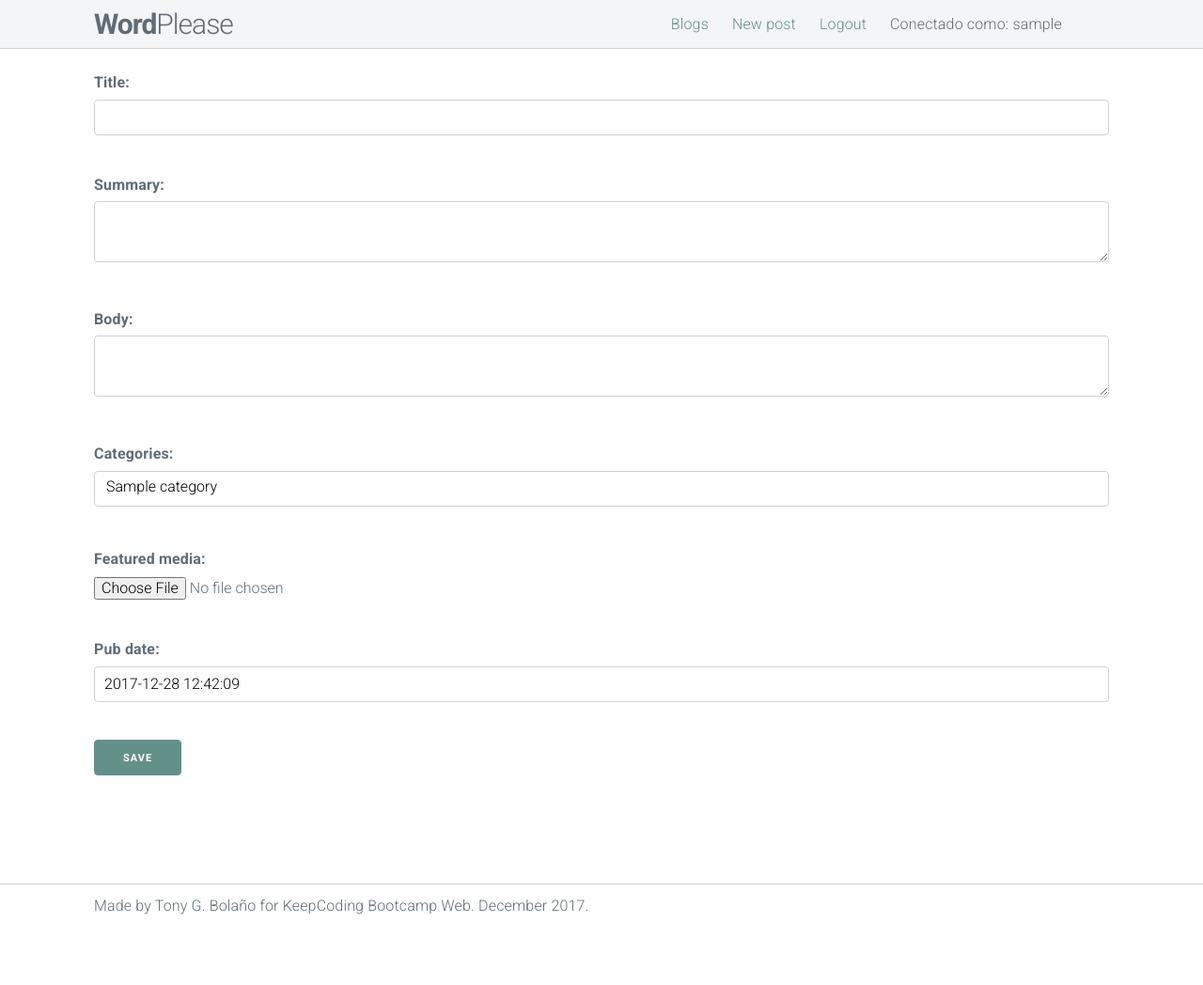
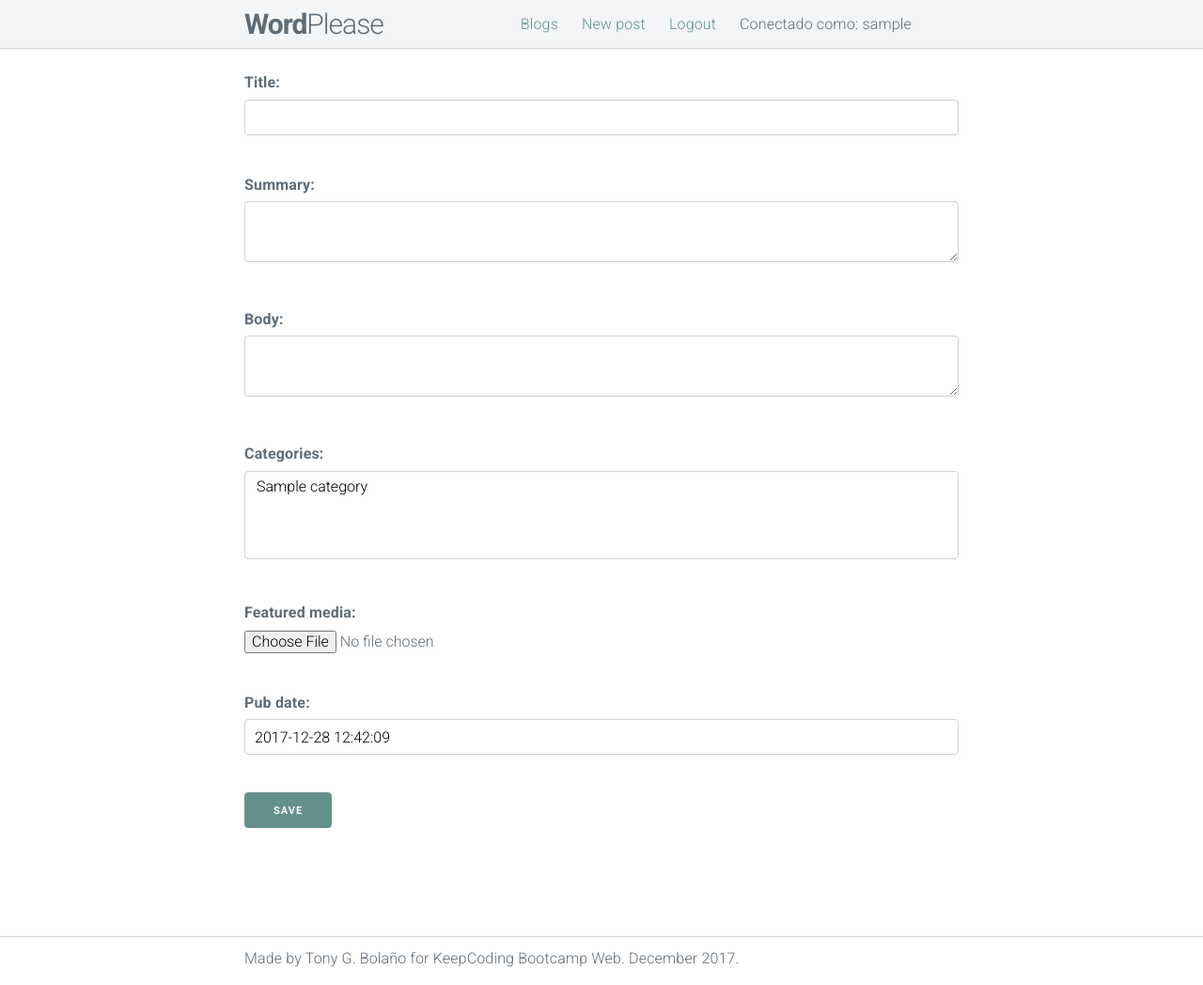
Before and after one commit to tonybolanyo/wordplease, a Django app: page /new-post/ in a window 1280 px wide. Shown: the whole page at 94% size. Before the commit the page ends 973 px from the top, so only its background shows below. Run offline with Django 3.2, Linux system fonts and the light colour scheme; a user stored in the database is signed in; tables that the repository leaves empty hold one stand-in row (values such as "Sample post"); some libraries are stand-ins or nearby versions.

Commit message:
Styling details

```diff
--- a/src/static/css/wordplease.css
+++ b/src/static/css/wordplease.css
@@ -12,6 +12,10 @@ a, h1, h2, h3, h4, h5, h6 {
     text-align: center;
 }
 
+.container {
+    max-width: 80rem;
+}
+
 /* Forms */
 .button, button, input[type='button'], input[type='reset'], input[type='submit'] {
     background-color: #64908A;
@@ -22,6 +26,15 @@ a, h1, h2, h3, h4, h5, h6 {
     background-color: transparent;
     color: #424254;
 }
+
+select[multiple] {
+    height: 100%;
+}
+
+button, input, optgroup, select, textarea {
+    font-family: 'Roboto', 'Helvetica Neue', 'Helvetica', 'Arial', sans-serif;
+}
+
 /* Navbar */
 .navigation {
     background: #f4f5f6;
```
